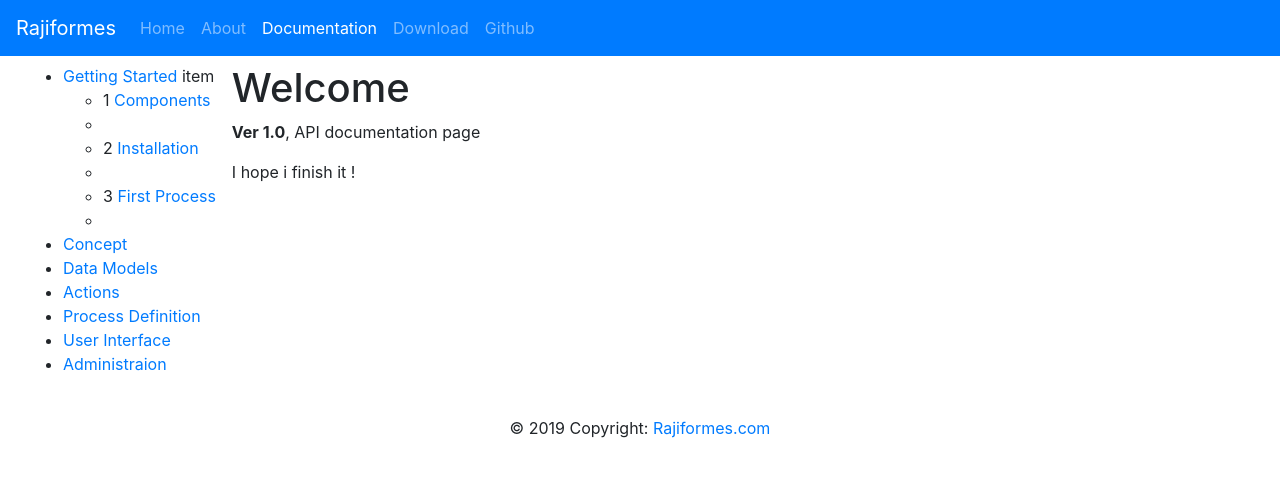
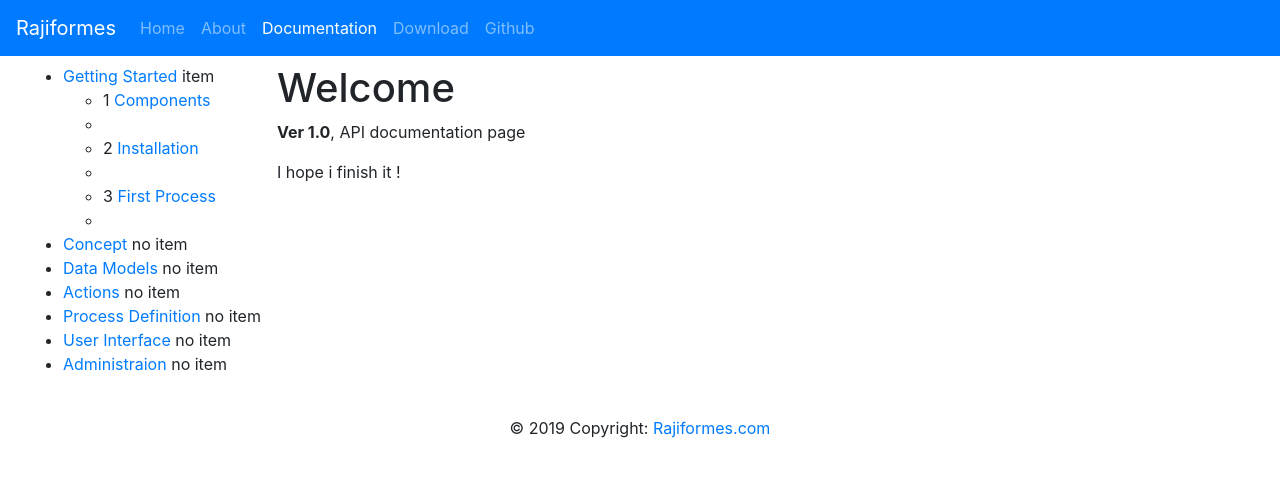
Before and after one commit to rajiformes/rajiformes.github.io, a Jekyll site: the page built from doc/10/getting-started/introduction.md, in a window 1280 px wide. Shown: the top 477 px of the page. Built offline with Jekyll 4.4.1, drawn with Linux system fonts in a browser that asks for light colours.

Commit message:
Update documentation.html

```diff
--- a/_layouts/documentation.html
+++ b/_layouts/documentation.html
@@ -13,7 +13,7 @@
                             {{ item.title }}
                         </a>
 
-                         {% if item.items.first %} item {% endif %}
+                         {% if item.items.first %} item  {% else %} no item {% endif %}
 
                         <ul>
                             {% for subItem in item.items %}
```
